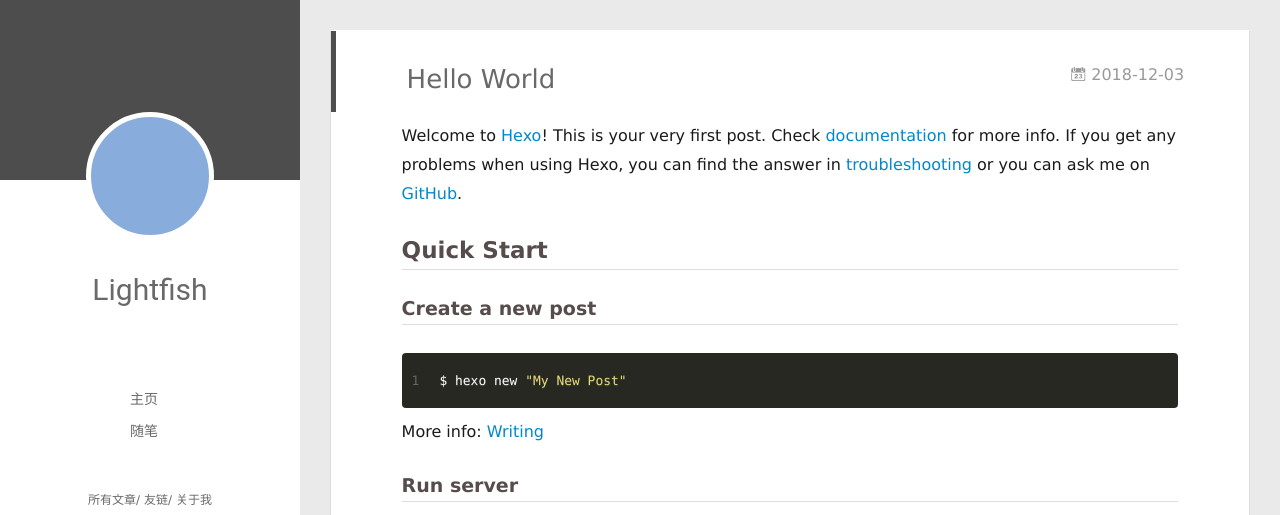
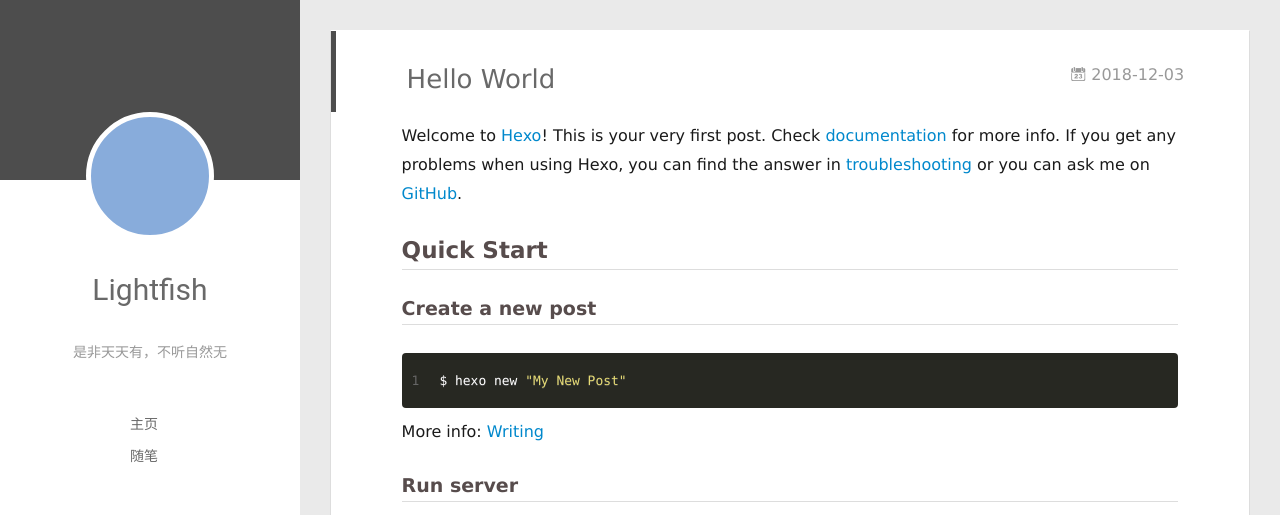
Before and after one commit to lightfisher/lightfisher.github.io, a plain HTML site: page index.html in a window 1280 px wide. Shown: the top 515 px of the page. Drawn offline with Linux system fonts and the light colour scheme.

Commit message:
Site updated: 2018-12-04 18:39:55

```diff
--- a/index.html
+++ b/index.html
@@ -8,7 +8,8 @@
   <link rel="dns-prefetch" href="http://yoursite.com">
   <title>Lightfish&#39;s Blog</title>
   <meta name="viewport" content="width=device-width, initial-scale=1, maximum-scale=1">
-  <meta property="og:type" content="website">
+  <meta name="keywords" content="Python,爬虫,Django,html5,程序猿,Student,Coder">
+<meta property="og:type" content="website">
 <meta property="og:title" content="Lightfish&#39;s Blog">
 <meta property="og:url" content="http://yoursite.com/index.html">
 <meta property="og:site_name" content="Lightfish&#39;s Blog">
@@ -48,6 +49,8 @@
 		<hgroup>
 		  <h1 class="header-author"><a href="/">Lightfish</a></h1>
 		</hgroup>
+
+		<p class="header-subtitle">是非天天有，不听自然无</p>
 
 
 		<nav class="header-menu">
@@ -106,6 +109,8 @@
 			<hgroup>
 			  <h1 class="header-author js-header-author">Lightfish</h1>
 			</hgroup>
+
+			<p class="header-subtitle"><i class="icon icon-quo-left"></i>是非天天有，不听自然无<i class="icon icon-quo-right"></i></p>
 
 
 
```
Also changed, not shown: 2018/12/03/hello-world/index.html (+5 -0 lines), archives/2018/12/index.html (+6 -1 lines), archives/2018/index.html (+6 -1 lines), archives/index.html (+6 -1 lines).
